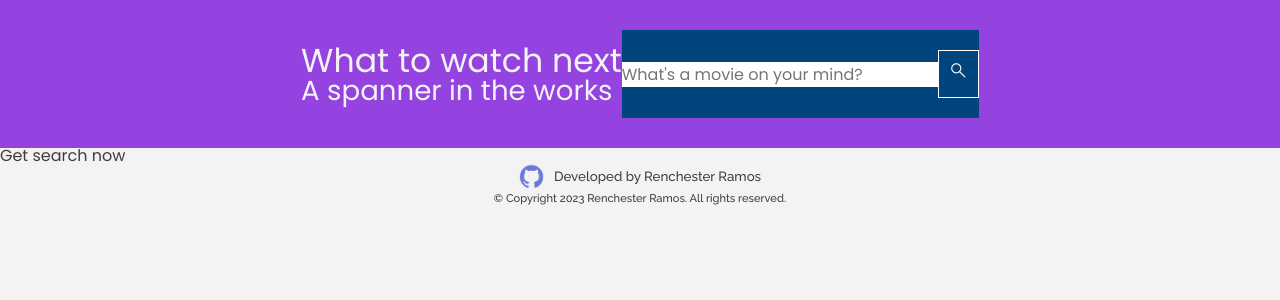
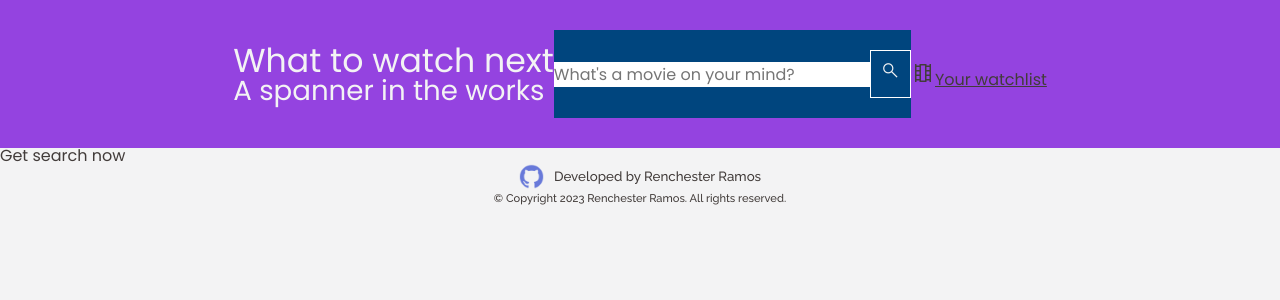
Before and after one commit to renchester/what-to-watch-next, a React (Vite) app: page /search in a window 1280 px wide. Shown: the top 300 px of the page. Built offline with nearby package versions, Linux system fonts and the light colour scheme; no server answers.

Commit message:
Add link to watchlist in header component

```diff
--- a/src/components/Header.tsx
+++ b/src/components/Header.tsx
@@ -9,6 +9,12 @@ function Header() {
         <h2>A spanner in the works</h2>
       </Link>
       <SearchBar />
+      <Link to="/watchlist" className="header__watchlist">
+        <span className="material-symbols-outlined" aria-hidden="true">
+          theaters
+        </span>
+        <span className="header__watchlist-text">Your watchlist</span>
+      </Link>
     </header>
   );
 }
```
